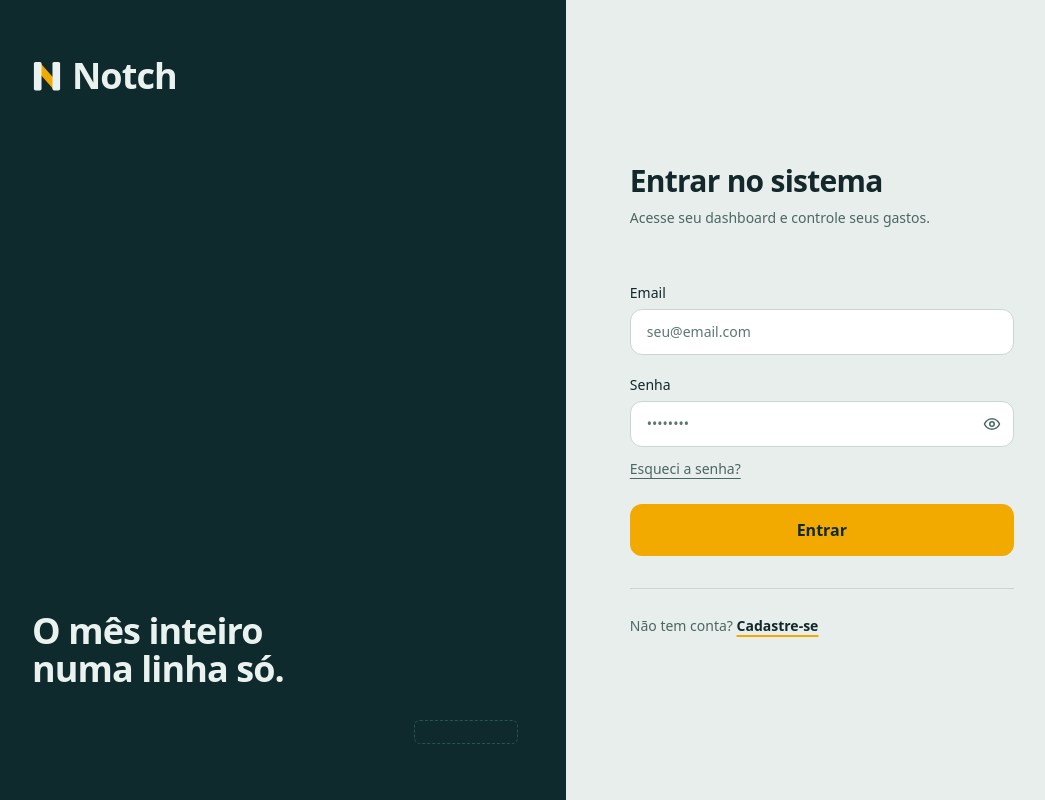
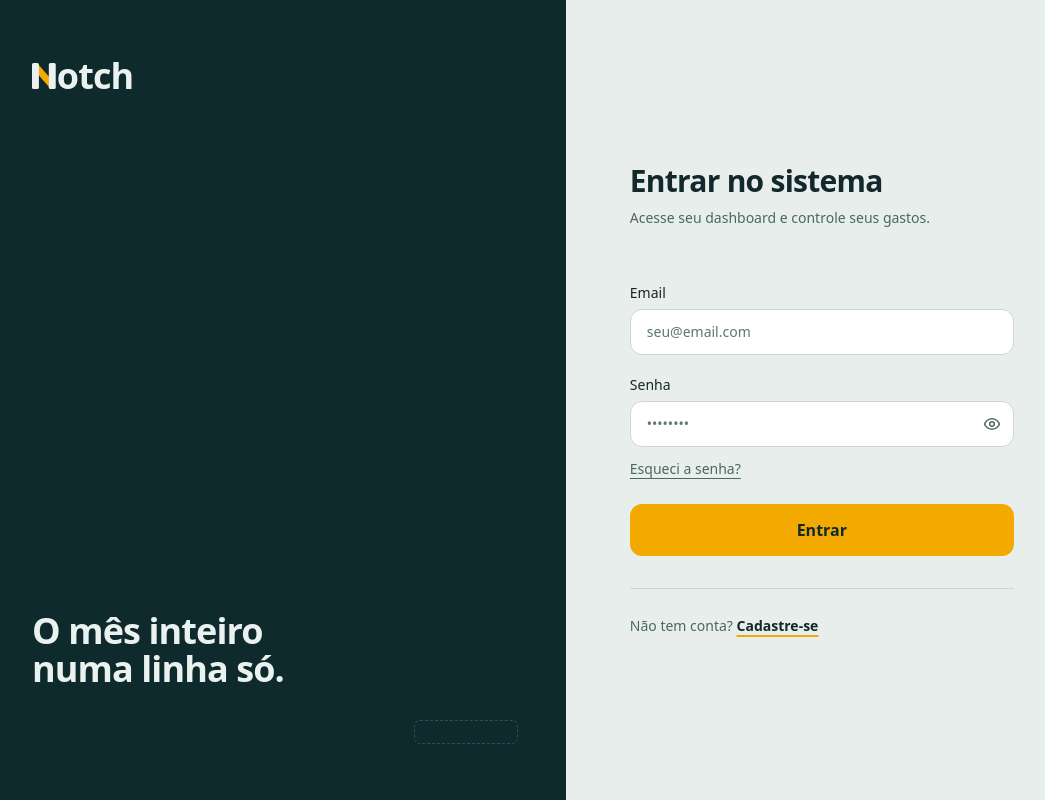
Before and after one commit to DaviOSad/Notch, a React (Vite) app: page / in a window 1280 px wide. Shown: the whole page, without its empty margins (16-1061 px from the left). Built offline with nearby package versions, Linux system fonts and the light colour scheme; no server answers.

Commit message:
Use the logo N as the first letter of the Notch wordmark

```diff
--- a/src/components/ui/Logo.jsx
+++ b/src/components/ui/Logo.jsx
@@ -1,14 +1,14 @@
-// Marca + nome: o N de public/icon.svg sem o fundo, com as hastes na cor do texto
-// (some no escuro/claro sozinha) e a diagonal em caju.
+// O nome com o N de public/icon.svg no lugar da letra: hastes na cor do texto (seguem
+// o claro/escuro sozinhas) e diagonal em caju. A altura do N é a das maiúsculas da fonte.
 export default function Logo({ as: Tag = 'p', className = '' }) {
   return (
-    <Tag className={`flex items-center gap-2.5 font-display font-extrabold tracking-tight ${className}`}>
-      <svg viewBox="130 120 252 272" className="h-[0.9em] w-auto" aria-hidden="true">
+    <Tag aria-label="Notch" className={`font-display font-extrabold tracking-tight ${className}`}>
+      <svg viewBox="146 136 220 240" className="mr-[0.03em] inline-block h-[0.72em] w-auto align-baseline" aria-hidden="true">
         <path d="M178 168 334 344" stroke="#F2A900" strokeWidth="64" fill="none" />
         <rect x="146" y="136" width="64" height="240" rx="14" fill="currentColor" />
         <rect x="302" y="136" width="64" height="240" rx="14" fill="currentColor" />
       </svg>
-      <span>Notch</span>
+      <span aria-hidden="true">otch</span>
     </Tag>
   )
 }
```
Also changed, not shown: 1 other file (tests, documents, lock files or other folders).
